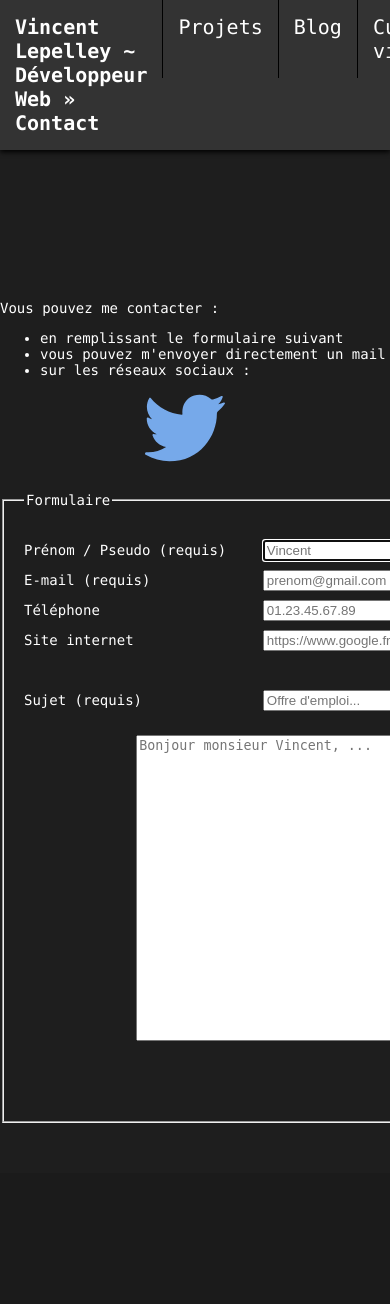
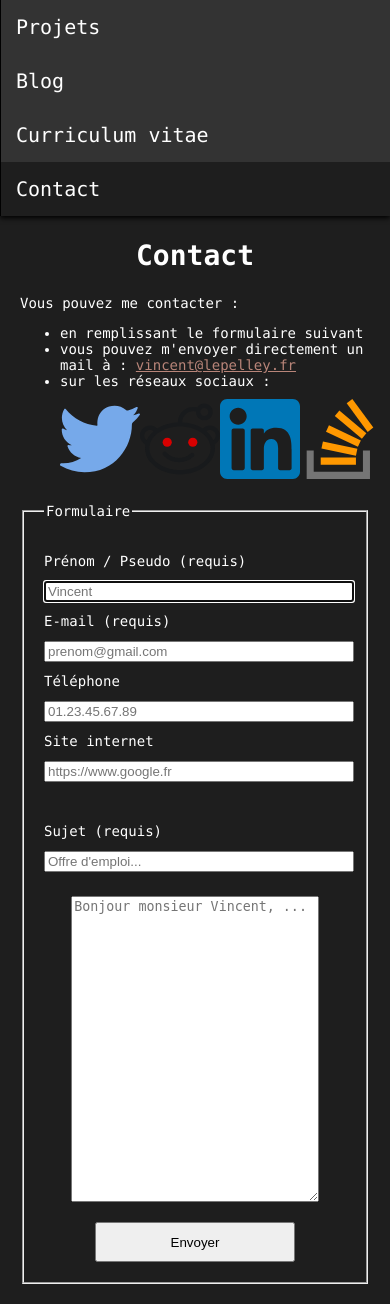
Before and after one commit to Lepelley/portfolio, a PHP site: page /view/frontend/contactView.php in a window 390 px wide; the page is wider, and only the part inside the window is pictured. Before the commit the page ends 1123 px from the top of that part, so only its background shows below. Run offline with PHP 8.4, Linux system fonts and the light colour scheme; some libraries are stand-ins or nearby versions.

Commit message:
Responsive

```diff
--- /dev/null
+++ b/public/css/mobile.css
@@ -0,0 +1,55 @@
+header h1 {
+    display: none;
+}
+
+header nav ul {
+    flex-direction: column;
+}
+
+#container {
+    width: auto;
+    margin: 20px;
+}
+
+#container h1 {
+    font-size: 2em;
+}
+
+/* Projects */
+#projects ul li {
+    margin: auto;
+}
+
+#project ul li{
+    margin: auto auto 20px auto;
+}
+
+/* Contact */
+
+#contact fieldset input {
+    width: 100%;
+}
+
+#contact fieldset label {
+    width: 100%;
+}
+
+/* CV */
+
+#cv #container img {
+    display: flex;
+    margin: auto;
+}
+#cv .row {
+    display: block;
+}
+
+#cv .cv-presentation {
+    margin: 0;
+}
+
+/* Blog */
+
+#blog article img {
+    width: 100%;
+}
--- a/public/css/style.css
+++ b/public/css/style.css
@@ -235,6 +235,7 @@ header nav ul li a:hover {
 #project #gallery {
     display: flex;
     justify-content: space-between;
+    flex-wrap: wrap;
 }
 
 #project #gallery a:hover{
--- a/view/frontend/contactView.php
+++ b/view/frontend/contactView.php
@@ -33,7 +33,7 @@ ob_start();
                     <input type="email" name="mail" id="form-mail" maxlength="200" placeholder="prenom@gmail.com" required> <br>
 
                     <label for="form-phone">Téléphone</label>
-                    <input type="tel" name="phone" id="form-phone" maxlength="40" placeholder="01.23.45.67.89">
+                    <input type="tel" name="phone" id="form-phone" maxlength="40" placeholder="01.23.45.67.89"> <br>
 
                     <label for="form-website">Site internet</label>
                     <input type="url" name="website" id="form-website" maxlength="200" placeholder="https://www.google.fr">
--- a/view/frontend/cvView.php
+++ b/view/frontend/cvView.php
@@ -29,7 +29,7 @@ ob_start();
                     }
                 ?>
 
-                <li>25 ans</li>
+                <li><?php echo age('1994-08-20'); ?> ans</li>
                 <li>181, rue Belliard 75018 PARIS</li>
                 <li>Mobilité : Ile-de-France</li>
                 <li>v.lepelley@gmail.com</li>
--- a/view/frontend/listPostsView.php
+++ b/view/frontend/listPostsView.php
@@ -6,6 +6,7 @@ ob_start();
 
 <div id="container">
     <section id="blog">
+
         <?php
         while ($data = $posts->fetch()) {
         ?>
--- a/view/frontend/template.php
+++ b/view/frontend/template.php
@@ -20,6 +20,7 @@
     <link rel="author" href="http://vincent.lepelley.fr">
 
     <link rel="stylesheet" href="public/css/style.css">
+    <link rel="stylesheet" media="screen and (max-width: 1200px)" href="public/css/mobile.css" />
     <title>Vincent Lepelley ~ Développeur Web &raquo; <?php echo $title; ?></title>
 </head>
 <body>
```
Lines whose indentation alone changed are shown as unchanged.
